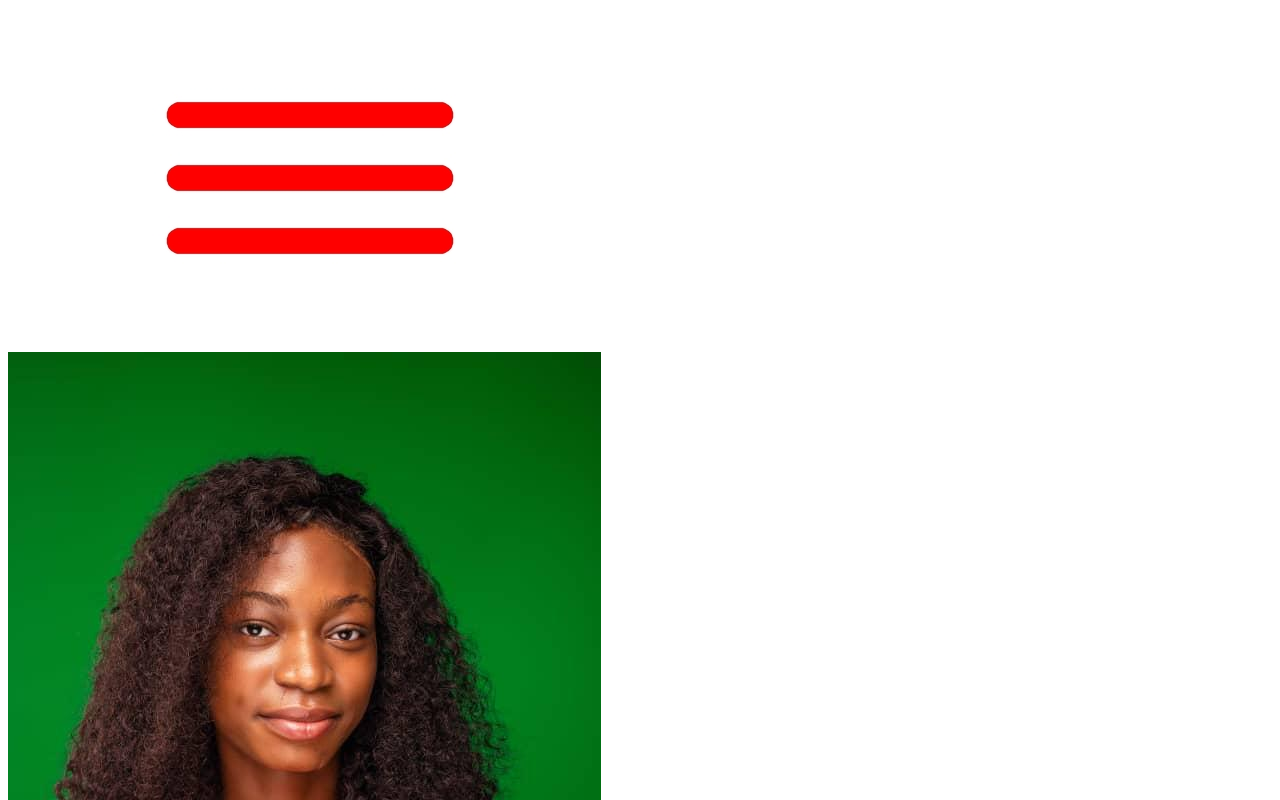
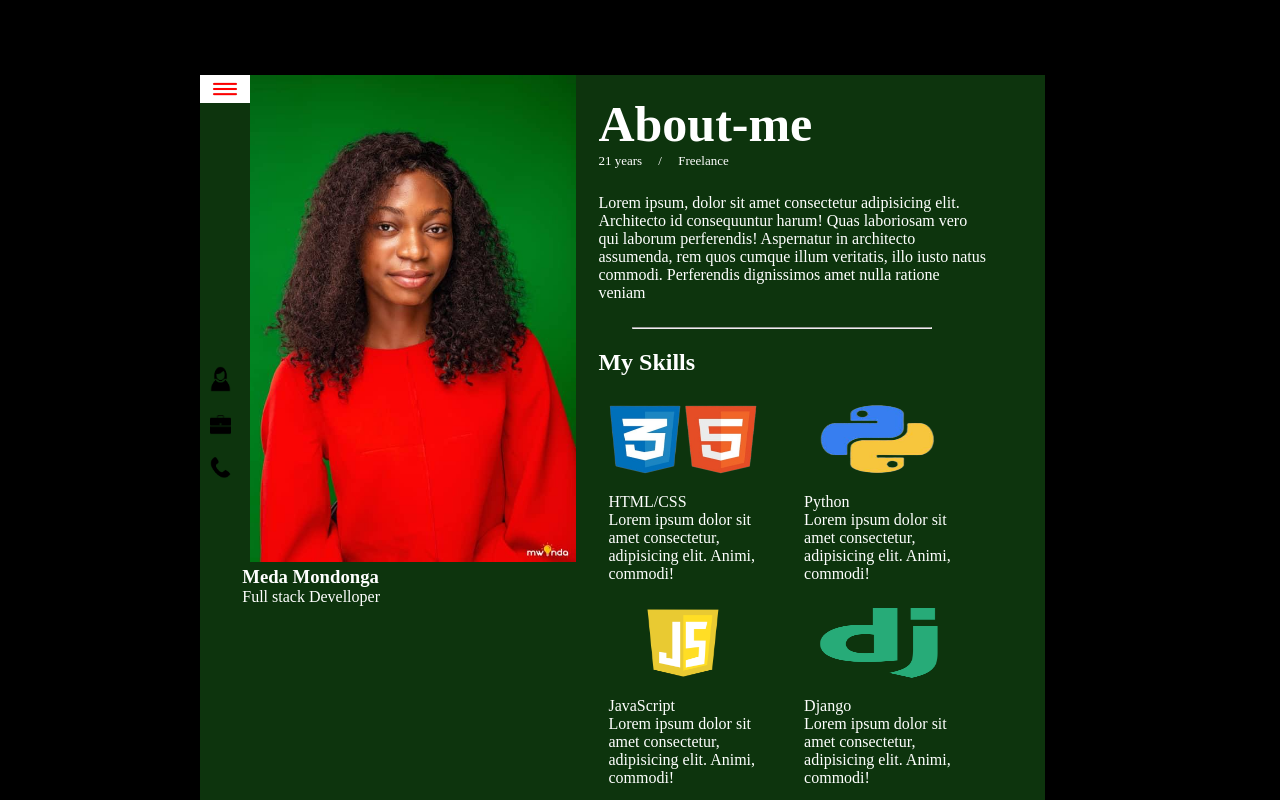
Before and after one commit to medamondonga/portfolio, a plain HTML site: page index.html in a window 1280 px wide. Shown: the top 800 px of the page. Drawn offline with Linux system fonts and the light colour scheme.

Commit message:
ajout des images

```diff
--- a/index.html
+++ b/index.html
@@ -1,10 +1,13 @@
 <!DOCTYPE html>
 <html lang="en">
+
 <head>
     <meta charset="UTF-8">
     <meta name="viewport" content="width=device-width, initial-scale=1.0">
+    <link rel="stylesheet" href="style.css">
     <title>Portfolio Meda Mondonga</title>
 </head>
+
 <body>
     <section class="cv">
         <section class="info">
@@ -12,7 +15,16 @@
                 <img src="images\burgermenu.jpeg" alt="menu">
             </div>
             <div class="contact">
-
+                <div class="contact-image">
+                    <img src="images/inconu-removebg-preview.png" alt="">
+                </div>
+                <div class="contact-image">
+                    <img src="images/malette.png" alt="">
+                </div>
+                <div class="contact-image">
+                    <img src="images/png-clipart-phone-phone-removebg-preview.png" alt="">
+                </div>
+                </div>
             </div>
             <div class="download"></div>
         </section>
@@ -37,32 +49,42 @@
                 <div class="title">
                     <h2>About-me</h2>
                     <p class="age">21 years&nbsp&nbsp&nbsp&nbsp&nbsp/&nbsp&nbsp&nbsp&nbsp&nbspFreelance</p>
-                    <p class="description">I love Myself</p>
+                    <p class="description">Lorem ipsum, dolor sit amet consectetur adipisicing elit. Architecto id
+                        consequuntur harum! Quas laboriosam vero qui laborum perferendis! Aspernatur in architecto
+                        assumenda, rem quos cumque illum veritatis, illo iusto natus commodi. Perferendis dignissimos
+                        amet nulla ratione veniam</p>
                 </div>
             </section>
+            <hr>
+            <h2 class="skills-title">My Skills</h2>
             <section class="my-skills">
                 <div class="skill">
-                    <img src="" alt="" class="skill-img">
-                    <p class="skill-title">HTML</p>
-                    <p class="skill-description">C'est oufff</p>
+                    <img src="images/web-developer-logo-clipart-1-removebg-preview.png" alt="" class="skill-img">
+                    <p class="skill-title">HTML/CSS</p>
+                    <p class="skill-description">Lorem ipsum dolor sit amet consectetur, adipisicing elit. Animi,
+                        commodi!</p>
                 </div>
                 <div class="skill">
-                    <img src="" alt="" class="skill-img">
-                    <p class="skill-title">HTML</p>
-                    <p class="skill-description">C'est oufff</p>
+                    <img src="images/OIP__1_-removebg-preview.png" alt="" class="skill-img">
+                    <p class="skill-title">Python</p>
+                    <p class="skill-description">Lorem ipsum dolor sit amet consectetur, adipisicing elit. Animi,
+                        commodi!</p>
                 </div>
                 <div class="skill">
-                    <img src="" alt="" class="skill-img">
-                    <p class="skill-title">HTML</p>
-                    <p class="skill-description">C'est oufff</p>
+                    <img src="images/JavaScript-Emblem.png" alt="" class="skill-img">
+                    <p class="skill-title">JavaScript</p>
+                    <p class="skill-description">Lorem ipsum dolor sit amet consectetur, adipisicing elit. Animi,
+                        commodi!</p>
                 </div>
                 <div class="skill">
-                    <img src="" alt="" class="skill-img">
-                    <p class="skill-title">HTML</p>
-                    <p class="skill-description">C'est oufff</p>
+                    <img src="images/R.png" alt="" class="skill-img">
+                    <p class="skill-title">Django</p>
+                    <p class="skill-description">Lorem ipsum dolor sit amet consectetur, adipisicing elit. Animi,
+                        commodi!</p>
                 </div>
             </section>
         </section>
     </section>
 </body>
+
 </html>
--- /dev/null
+++ b/style.css
@@ -0,0 +1,85 @@
+*{
+    margin: 0;
+    padding: 0;
+    box-sizing: border-box;
+}
+body{
+    background-color: black;
+    color: white;
+}
+.cv{
+    display: flex;
+    width: 66%;
+    height: 800px;
+    justify-content: space-between;
+    position: relative;
+    left: 200px;
+    top: 75px;
+    background-color: rgb(13, 52, 13);
+}
+hr{
+    width: 300px;
+    position: relative;
+    left: 34px;
+
+}
+.photo-name{
+    width: 40%;
+}
+
+.photo img{
+    width: 108%;
+    position: relative;
+    left: 8px;
+
+}
+.about-and-other{
+    padding: 20px 55px;
+    width: 50%;
+}
+.toggle img{
+    width: 50px;
+}
+.about-and-other{
+    width: 65%;
+    height: 200px;
+}
+.title h2{
+    font-size: 50px;
+}
+.age{
+    font-size: 13px;
+    padding-top: -100px;
+}
+.description{
+    font-size: 16px;
+    margin: 25px 0;
+}
+.skills-title{
+    margin-top: 20px;
+}
+.my-skills{
+    margin-top: 8px;
+    display: grid;
+    grid-template-columns: repeat(2, 1fr);
+}
+.skill{
+    padding: 5px 10px;
+}
+.skill-img{
+    width: 150px;
+    height: 100px;
+    padding: 15px 0;
+}
+.info{
+    width: 5%;
+}
+.contact-image img{
+    width: 25px;
+    position: relative;
+    left: 8px;
+    padding: 9px 2px;
+}
+.contact{
+    margin-top: 250px;
+}
```
Also changed, not shown: images/JavaScript-Emblem.png (added), images/OIP__1_-removebg-preview.png (added), images/Python-Transparent.png (added), images/R.png (added), images/inconu-removebg-preview.png (added), images/malette.png (added), images/png-clipart-phone-phone-removebg-preview.png (added), images/web-developer-logo-clipart-1-removebg-preview.png (added).
